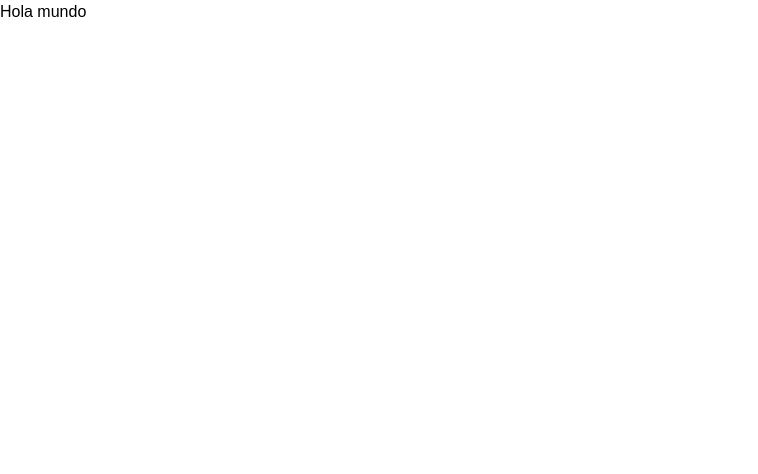
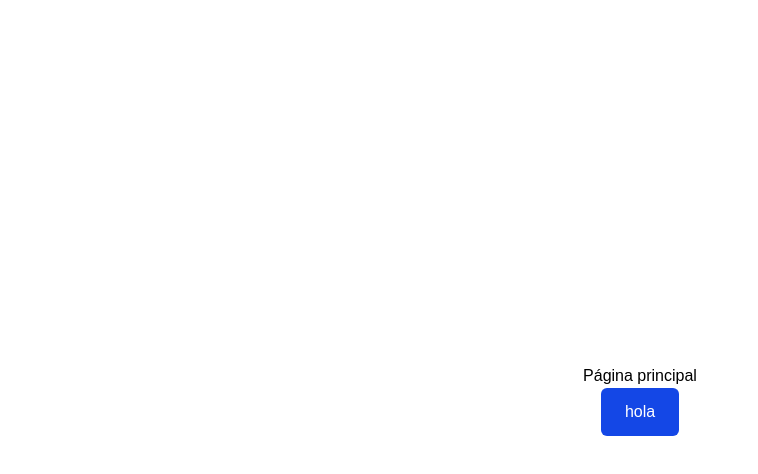
Before and after one commit to phipe010909/Init-next, a Next.js app: page / in a window 1280 px wide. Shown: the top 474 px of the page, without its empty margins (0-758 px from the left). Built offline with nearby package versions, Linux system fonts and the light colour scheme.

Commit message:
componentes, botones y estilos estaticos

```diff
--- a/app/page.tsx
+++ b/app/page.tsx
@@ -1,7 +1,11 @@
+import Boton from "@/components/Boton";
+
 export default function Home() {
   return (
-   <div>
-    <h1>Hola mundo</h1>
-   </div>
+    <div className="flex flex-col justify-center items-center h-screen">
+      <h1>Página principal</h1>
+
+      <Boton/>
+    </div>
   );
 }
--- /dev/null
+++ b/app/segunda/page.tsx
@@ -0,0 +1,9 @@
+import Boton from "@/components/Boton";
+
+export default function Segunda() {
+  return (
+    <div className="fondo">
+      <h1 className="titulo">Segunda página</h1>
+    </div>
+  );
+}
--- /dev/null
+++ b/components/Boton.tsx
@@ -0,0 +1,11 @@
+import Link from "next/link";
+
+export default function Boton(){
+  return (
+    <>
+      <Link href="/segunda" className="bg-blue-700 text-white py-[12px] px-[24px] rounded-md hover:bg-blue-300 hover:scale-120 ">
+      hola
+      </Link>
+    </>
+  );
+}
```
Also changed, not shown: app/globals.css (line endings or trailing spaces), 1 other file (tests, documents, lock files or other folders).
